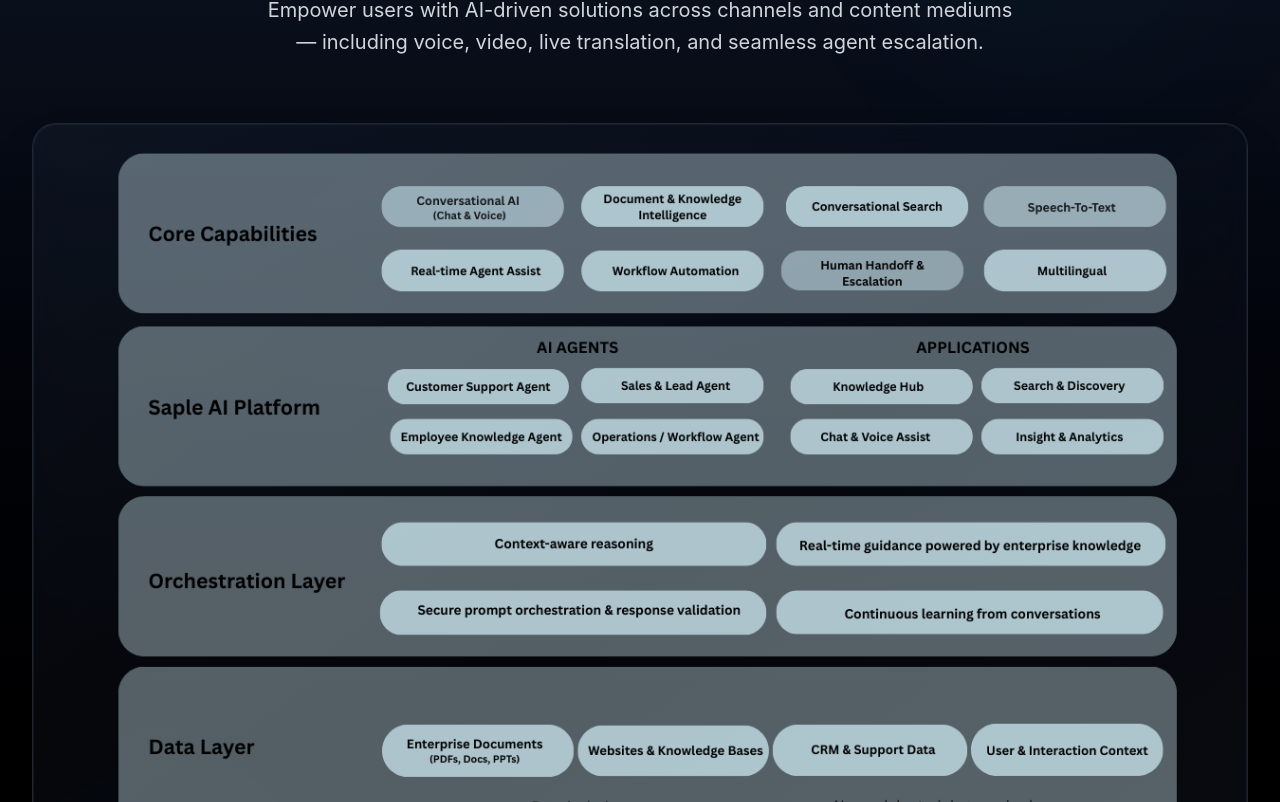
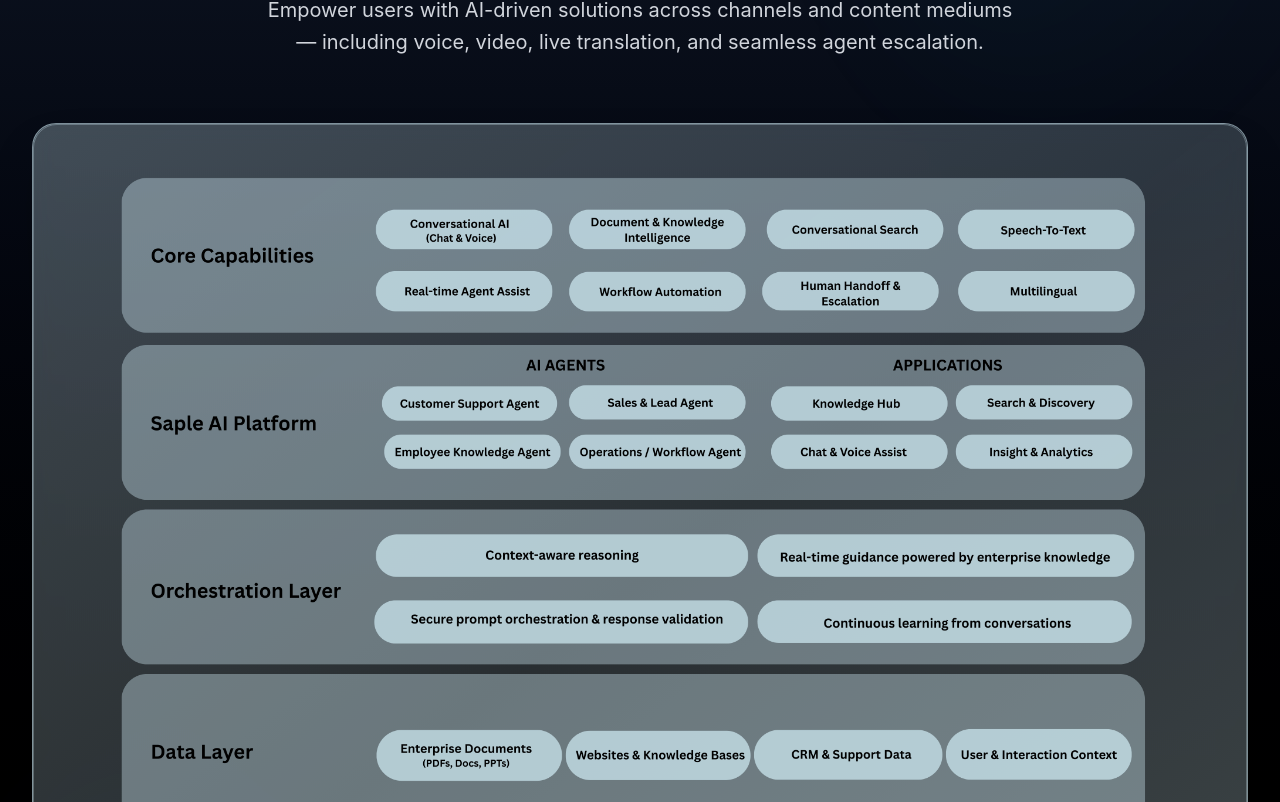
Before and after one commit to MUKTHARS/SapleNewUI, a Next.js app: page / in a window 1280 px wide. Shown: the part 3818-4620 px from the top of the page. Built offline with nearby package versions, Linux system fonts and the light colour scheme.

Commit message:
fied the glass with grey colour

```diff
--- a/src/app/components/KnowledgeFirstSection.tsx
+++ b/src/app/components/KnowledgeFirstSection.tsx
@@ -48,11 +48,12 @@
           className="relative w-full mt-12"
         >
           {/* Large glassy frame with inner padding */}
-          <div className="relative rounded-3xl overflow-hidden bg-gradient-to-br from-gray-800/30 via-gray-900/20 to-gray-800/30 backdrop-blur-md border border-gray-700/50 shadow-2xl p-2">
+          <div className="relative rounded-3xl overflow-hidden bg-gradient-to-br from-[#cce7f1]/30 via-[#cce7f1]/20 to-[#cce7f1]/30 backdrop-blur-md border border-[#cce7f1]/50 shadow-2xl p-2">
+          {/* <div className="relative rounded-3xl overflow-hidden bg-gradient-to-br from-gray-800/30 via-gray-900/20 to-gray-800/30 backdrop-blur-md border border-gray-700/50 shadow-2xl p-2"> */}
             {/* Image container with perfect fit */}
             <div className="relative w-full aspect-[4/3]">
               <Image
-                src="/images/Saple AI Capabilities v8.png"
+                src="/images/Saple AI Capabilities v9.png"
                 alt="Knowledge-first AI Platform"
                 fill
                 className="object-contain"
@@ -61,7 +62,8 @@
               />
             </div>
             {/* Subtle inner glow */}
-            <div className="absolute inset-0 rounded-3xl border border-gray-600/20 pointer-events-none" />
+            <div className="absolute inset-0 rounded-3xl border border-[#cce7f1]/30 pointer-events-none" />
+            {/* <div className="absolute inset-0 rounded-3xl border border-gray-600/20 pointer-events-none" /> */}
           </div>
         </motion.div>
       </div>
```
Also changed, not shown: public/images/Saple AI Capabilities v9.png (added).
